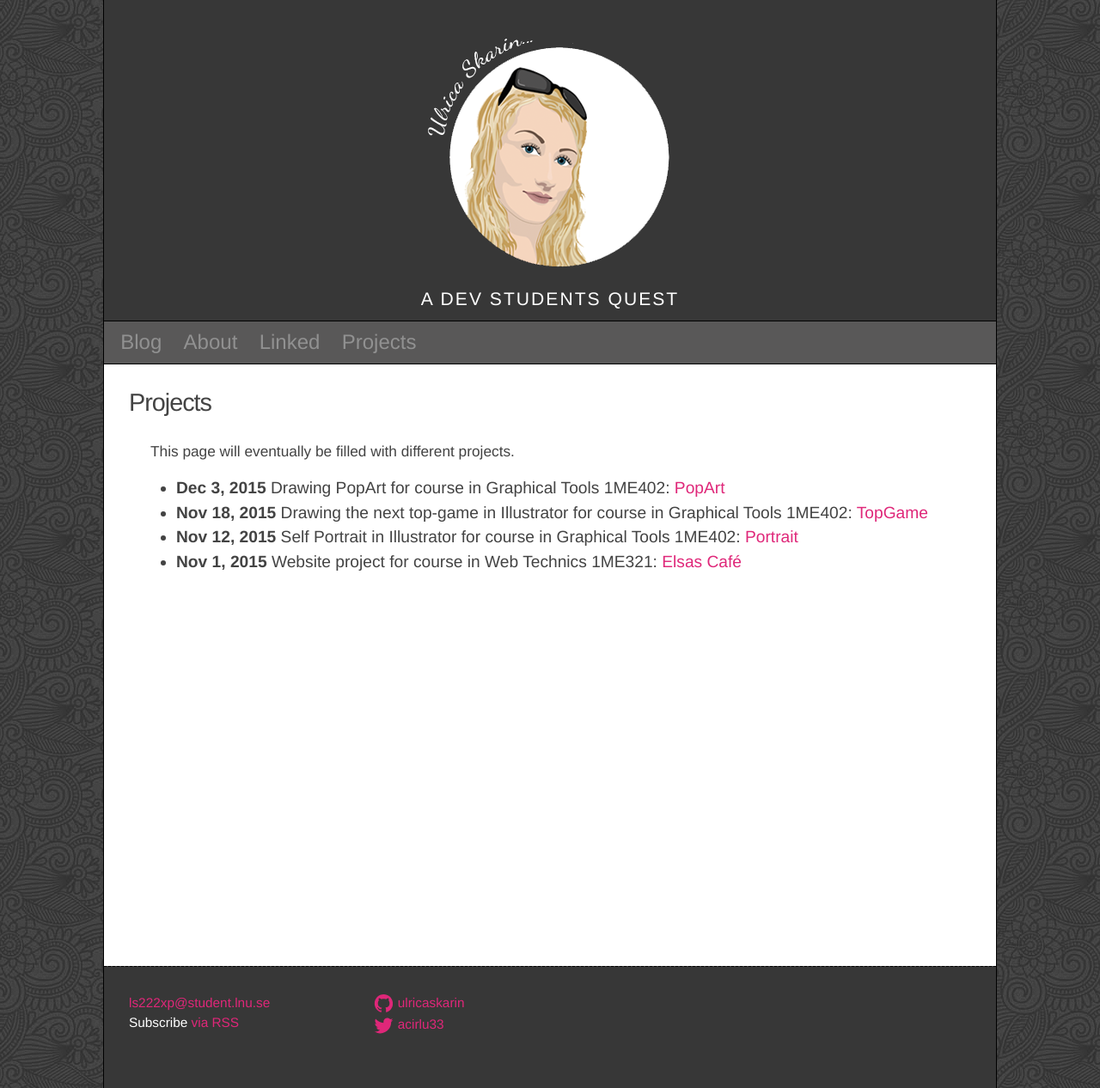
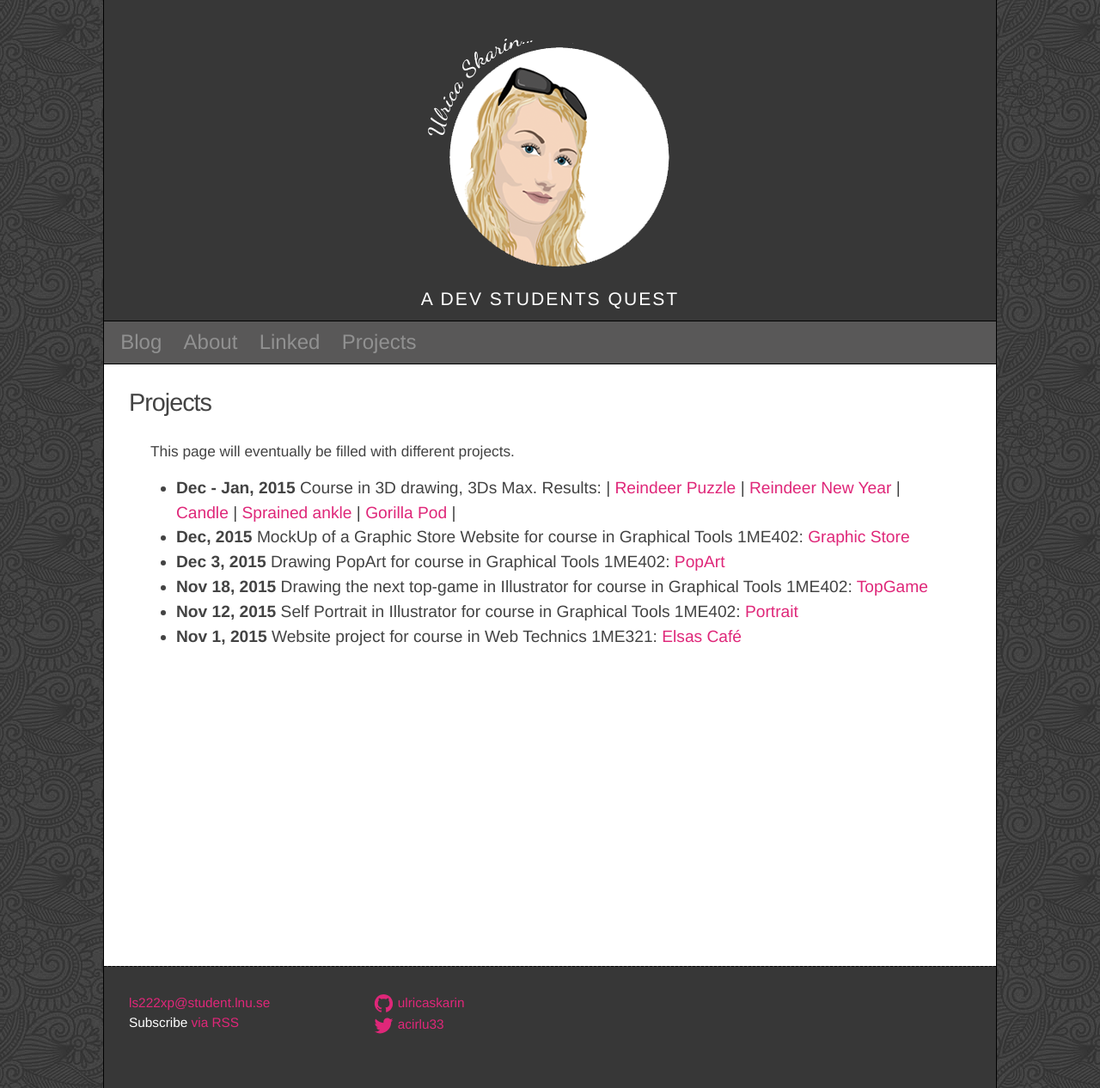
Before and after one commit to ulricaskarin/ulricaskarin.github.io, a Jekyll site: the page built from projects.md, in a window 1280 px wide. Shown: the whole page at 86% size. Built offline with Jekyll 4.4.1, drawn with Linux system fonts in a browser that asks for light colours; comment, search, counter and statistics services are not loaded.

Commit message:
Updating projects - graphics course

```diff
--- a/projects.md
+++ b/projects.md
@@ -9,6 +9,11 @@ description: LNU School projects
 
 This page will eventually be filled with different projects.
 
+- **Dec - Jan, 2015** Course in 3D drawing, 3Ds Max. Results:
+| [Reindeer Puzzle](http://ulricaskarin.com/puzzle.php){:target="_blank"} | [Reindeer New Year](http://ulricaskarin.com/reindeers.php){:target="_blank"} |
+[Candle](http://ulricaskarin.com/candle.php){:target="_blank"} | [Sprained ankle](http://ulricaskarin.com/ankle.php){:target="_blank"} |
+[Gorilla Pod](http://ulricaskarin.com/gorilla_pod.php){:target="_blank"} |
+- **Dec, 2015** MockUp of a Graphic Store Website for course in Graphical Tools 1ME402: [Graphic Store](http://ulricaskarin.com/graphic_store.php){:target="_blank"}
 - **Dec 3, 2015** Drawing PopArt for course in Graphical Tools 1ME402: [PopArt](http://ulricaskarin.com/pop_art.php){:target="_blank"}
 - **Nov 18, 2015** Drawing the next top-game in Illustrator for course in Graphical Tools 1ME402: [TopGame](http://ulricaskarin.com/top_game.php){:target="_blank"}
 - **Nov 12, 2015** Self Portrait in Illustrator for course in Graphical Tools 1ME402: [Portrait](http://ulricaskarin.com/self_portrait.php){:target="_blank"}
```
